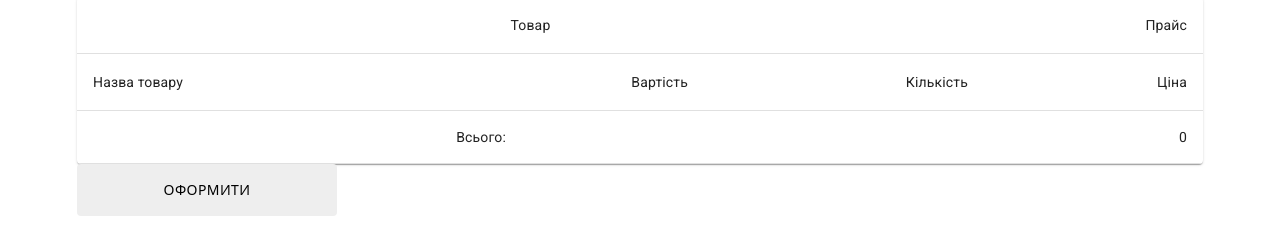
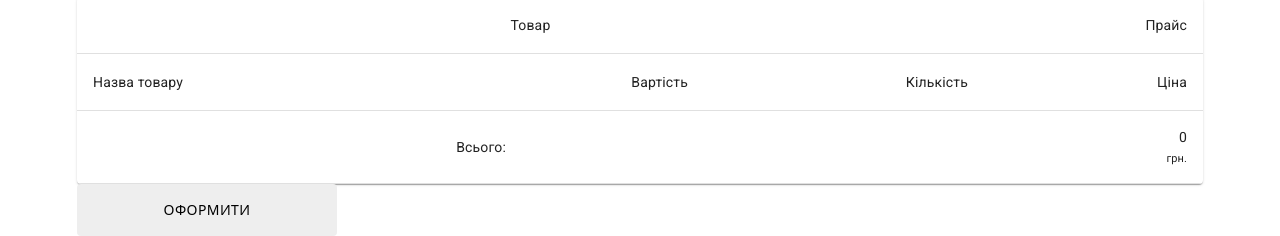
Before and after one commit to xSemuel/project-nerds, a React (Create React App) app: page /cart in a window 1280 px wide. Shown: the part 95-331 px from the top of the page. Built offline with nearby package versions, Linux system fonts and the light colour scheme.

Commit message:
feat: added currency to Cart component

```diff
--- a/src/components/Cart.jsx
+++ b/src/components/Cart.jsx
@@ -1,3 +1,6 @@
+/** @jsxImportSource @emotion/react */
+import { css } from '@emotion/react';
+import { Typography } from '@mui/material';
 import Table from '@mui/material/Table';
 import TableBody from '@mui/material/TableBody';
 import TableCell from '@mui/material/TableCell';
@@ -8,6 +11,11 @@ import Paper from '@mui/material/Paper';
 
 
 export const Cart = ({options, sumInCart}) => {
+
+    const currencyButtonStyle = css`
+    font-size: 11px;
+    padding-top: 4px;
+    `
 
     return (
         <TableContainer component={Paper}>
@@ -34,14 +42,20 @@ export const Cart = ({options, sumInCart}) => {
                             <TableCell align="right"><img src={row.srcLogo} alt={row.alt}/></TableCell>
                             <TableCell>{row.title}</TableCell>
                             <TableCell align="right">{row.descInfo}</TableCell>
-                            <TableCell align="right">{row.descPrice}</TableCell>
+                            <TableCell align="right">
+                                {row.descPrice}
+                                <Typography css={currencyButtonStyle} variant="body2">грн.</Typography>
+                            </TableCell>
                         </TableRow>
                     ))}
 
                     <TableRow>
                         <TableCell rowSpan={3} />
                         <TableCell colSpan={2}>Всього:</TableCell>
-                        <TableCell align="right">{sumInCart}</TableCell>
+                        <TableCell align="right">
+                            {sumInCart}
+                            <Typography css={currencyButtonStyle} variant="body2">грн.</Typography>
+                        </TableCell>
                     </TableRow>
                 </TableBody>
             </Table>
```
